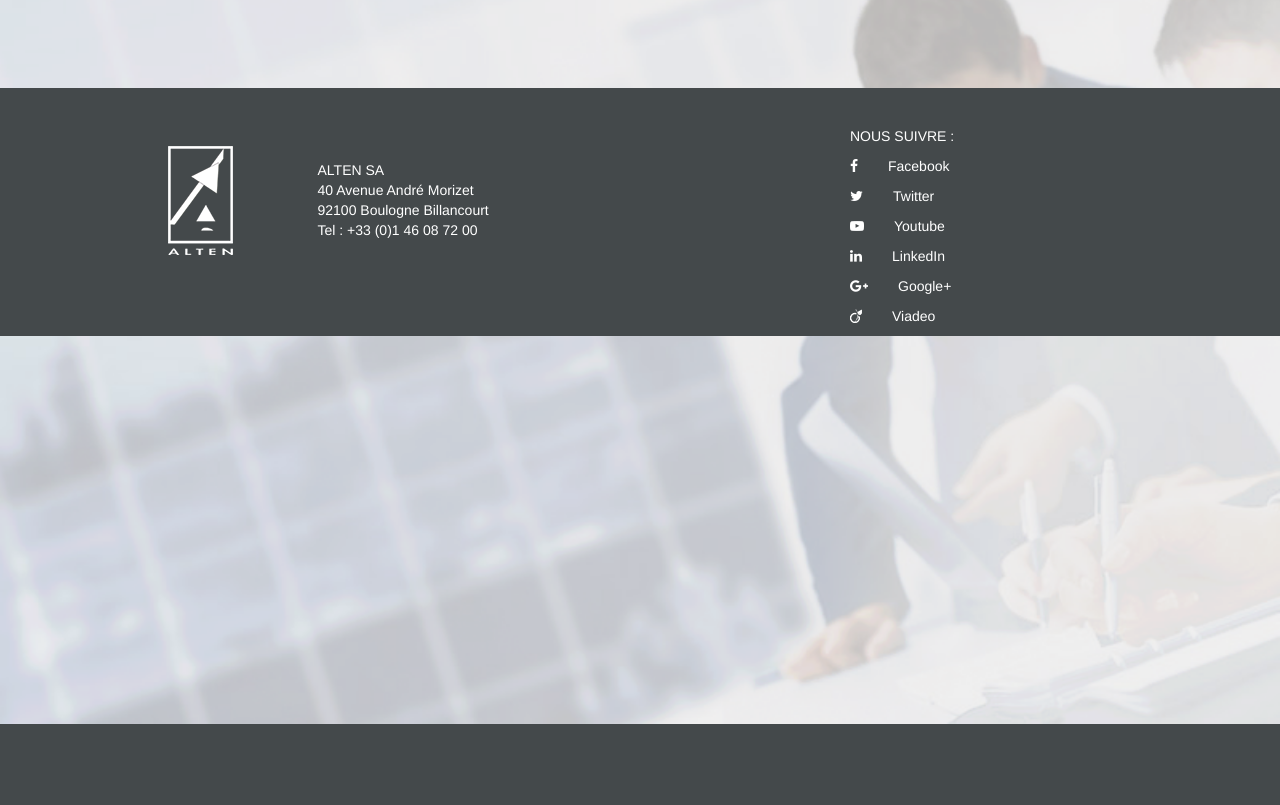
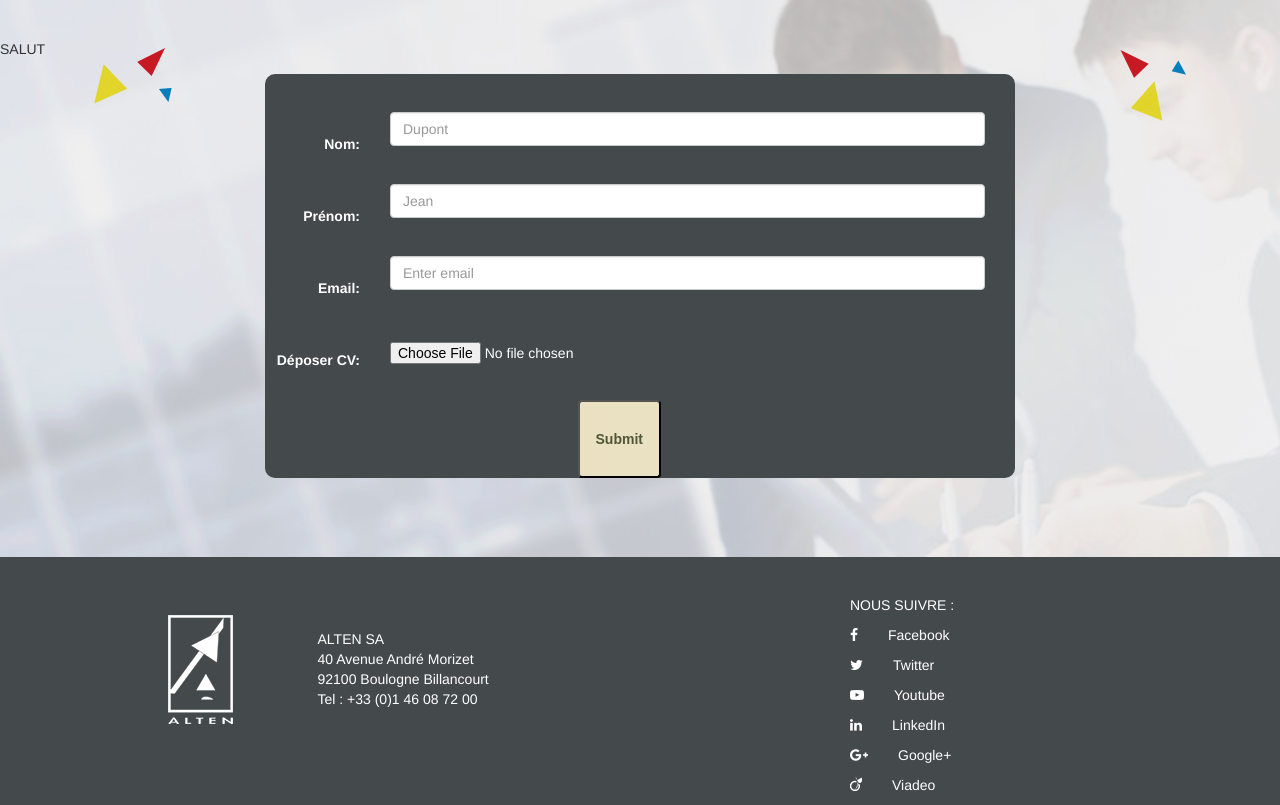
Before and after one commit to Badrien/Agil, a PHP site: page /index.php?p=inscription in a window 1280 px wide. Shown: the part 76-881 px from the top of the page. Before the commit the page ends 800 px from the top, so only its background shows below. Run offline with PHP 8.4, Linux system fonts and the light colour scheme; data that the repository does not hold is empty; some libraries are stand-ins or nearby versions.

Commit message:
formulaire inscription
nouveau fichier "traitement.php"  et "inscription.php"

```diff
--- /dev/null
+++ b/pages/inscription.php
@@ -0,0 +1,58 @@
+<?php
+session_start();
+  if ($_POST['annonces'] == null) {
+    echo "SALUT";
+  }
+  $_SESSION['offers_selected'] = array();
+
+
+  /*foreach($_POST['annonces'] as $value)
+  {
+    echo "La checkbox $value a été cochée<br>";
+    array_push($_SESSION['offers_selected'], $value);
+
+  $_SESSION['number_of_offers_selected'] = count($_SESSION['offers_selected']);
+}*/
+
+
+
+?>
+
+<div class="container">
+  <div class="row">
+    <div class="col-md-offset-2 col-md-8">
+      <form class="form-horizontal form-registration" action="index.php?p=traitement" method="POST">
+  <div class="form-group">
+    <label class="control-label col-sm-2" for="last_name">Nom:</label>
+    <div class="col-sm-10">
+      <input type="text" class="form-control" name="last_name" placeholder="Dupont">
+    </div>
+  </div>
+  <div class="form-group">
+    <label class="control-label col-sm-2" for="first_name">Prénom:</label>
+    <div class="col-sm-10">
+      <input type="text" class="form-control" name="first_name" placeholder="Jean">
+    </div>
+  </div>
+  <div class="form-group">
+    <label class="control-label col-sm-2" for="email">Email:</label>
+    <div class="col-sm-10">
+      <input type="email" class="form-control" name="email" placeholder="Enter email">
+    </div>
+  </div>
+  <div class="form-group">
+    <label class="control-label col-sm-2" for="CV" enctype="multipart/form-data">Déposer CV:</label>
+    <div class="col-sm-10 ">
+      <input type="file" name="CV">
+    </div>
+  </div>
+  <div class="form-group">
+    <div class="col-sm-offset-5 col-sm-2">
+      <button type="submit" class="myButton">Submit</button>
+    </div>
+  </div>
+</form>
+    </div>
+  </div>
+
+</div>
--- a/pages/templates/default.php
+++ b/pages/templates/default.php
@@ -17,7 +17,6 @@
     <link href="https://maxcdn.bootstrapcdn.com/bootstrap/3.3.7/css/bootstrap.min.css" rel="stylesheet">
     <script src="https://ajax.googleapis.com/ajax/libs/jquery/3.1.0/jquery.min.js"></script>
     <script src="https://maxcdn.bootstrapcdn.com/bootstrap/3.3.7/js/bootstrap.min.js" charset="utf-8"></script>
-    <script src="../public/js/modal.js" ></script>
 
     <link rel="stylesheet" href="https://maxcdn.bootstrapcdn.com/font-awesome/4.4.0/css/font-awesome.min.css">
   </head>
--- a/public/css/style.css
+++ b/public/css/style.css
@@ -276,3 +276,33 @@ input[type=checkbox]
   -o-transform: scale(1.5); /* Opera */
   padding: 10px;
 }
+
+.form-registration{
+  color: white;
+  background-color: rgb(68, 73, 75);
+  border-radius: 10px;
+  padding-top: 5%;
+  padding-right: 4%;
+}
+
+.myButton {
+	background-color:#eae0c2;
+	-moz-border-radius:4px;
+	-webkit-border-radius:4px;
+	border-radius:4px;
+	display:inline-block;
+	cursor:pointer;
+	color:#505739;
+	font-family:Arial;
+	font-size:14px;
+	font-weight:bold;
+	padding:12px 16px;
+	text-decoration:none;
+}
+.myButton:hover {
+	background-color:#ccc2a6;
+}
+.myButton:active {
+	position:relative;
+	top:1px;
+}
--- a/public/index.php
+++ b/public/index.php
@@ -24,8 +24,12 @@ if ($p === 'pitch') {
   require '../pages/pitch.php';
 }
 
-elseif ($p === 'details') {
-  require '../pages/details.php';
+if ($p === 'traitement') {
+  require '../pages/traitement.php';
+}
+
+elseif ($p === 'inscription') {
+  require '../pages/inscription.php';
 }
 
 $content = ob_get_clean();
--- a/public/js/checkbox.js
+++ b/public/js/checkbox.js
@@ -1,6 +1,6 @@
 $(document).ready(function () {
-            $('input[id="checkbox"]').click(function () {
-                var result = $('input[id="checkbox"]:checked');
+            $('input[id="annoncesbox"]').click(function () {
+                var result = $('input[id="annoncesbox"]:checked');
                 if ((result.length > 0 ) && (result.length < 2)) {
                     var resultString = result.length + " annonce sélectionnée<br/>";
                     $('.result').html(resultString);
```
Also changed, not shown: pages/home.php (+6 -11 lines), pages/traitement.php (added, +42 -0 lines).
